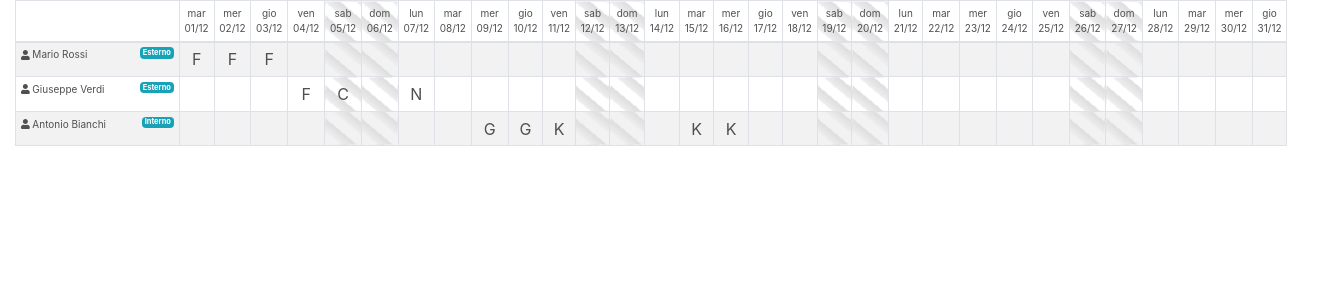
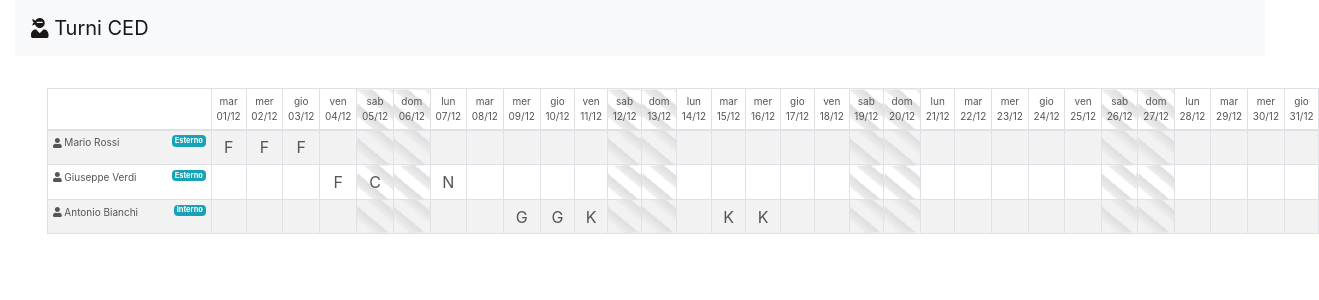
Before and after one commit to supix/redshift, an Angular app in the folder src/: page / in a window 1280 px wide. Shown: the top 300 px of the page, 1319 px wide, since content can reach past the window. Built offline with nearby package versions, Linux system fonts and the light colour scheme.

Commit message:
There is an empty navbar component.

```diff
--- a/src/src/app/components/app/app.component.css
+++ b/src/src/app/components/app/app.component.css
@@ -0,0 +1,8 @@
+body {
+    min-height: 75rem;
+    padding-top: 5rem;
+}
+
+.router-outlet {
+    margin: 2rem;
+}
--- a/src/src/app/components/app/app.component.html
+++ b/src/src/app/components/app/app.component.html
@@ -1,3 +1,6 @@
 <div class="container-fluid">
-    <app-shifts></app-shifts>
+    <app-navbar></app-navbar>
+    <div class="router-outlet">
+        <app-shifts></app-shifts>
+    </div>
 </div>
--- a/src/src/app/components/navbar/navbar.component.html
+++ b/src/src/app/components/navbar/navbar.component.html
@@ -1,6 +1,6 @@
 <nav class="navbar navbar-light bg-light">
     <a class="navbar-brand" href="#">
-
+        <fa-icon [icon]="faUserNinja"></fa-icon>
         Turni CED
     </a>
 </nav>
--- a/src/src/app/components/navbar/navbar.component.ts
+++ b/src/src/app/components/navbar/navbar.component.ts
@@ -1,4 +1,5 @@
 import { Component, OnInit } from '@angular/core';
+import { faUserNinja } from '@fortawesome/free-solid-svg-icons';
 
 @Component({
   selector: 'app-navbar',
@@ -6,7 +7,7 @@ import { Component, OnInit } from '@angular/core';
   styleUrls: ['./navbar.component.css']
 })
 export class NavbarComponent implements OnInit {
-
+  faUserNinja = faUserNinja;
   constructor() { }
 
   ngOnInit(): void {
--- a/src/src/app/components/shifts/shifts.component.css
+++ b/src/src/app/components/shifts/shifts.component.css
@@ -1,5 +1,5 @@
 .shifts-table {
-    color: rgb(80, 80, 80);
+    color: rgb(85, 85, 85);
 }
 
 .shifts-table th {
```
